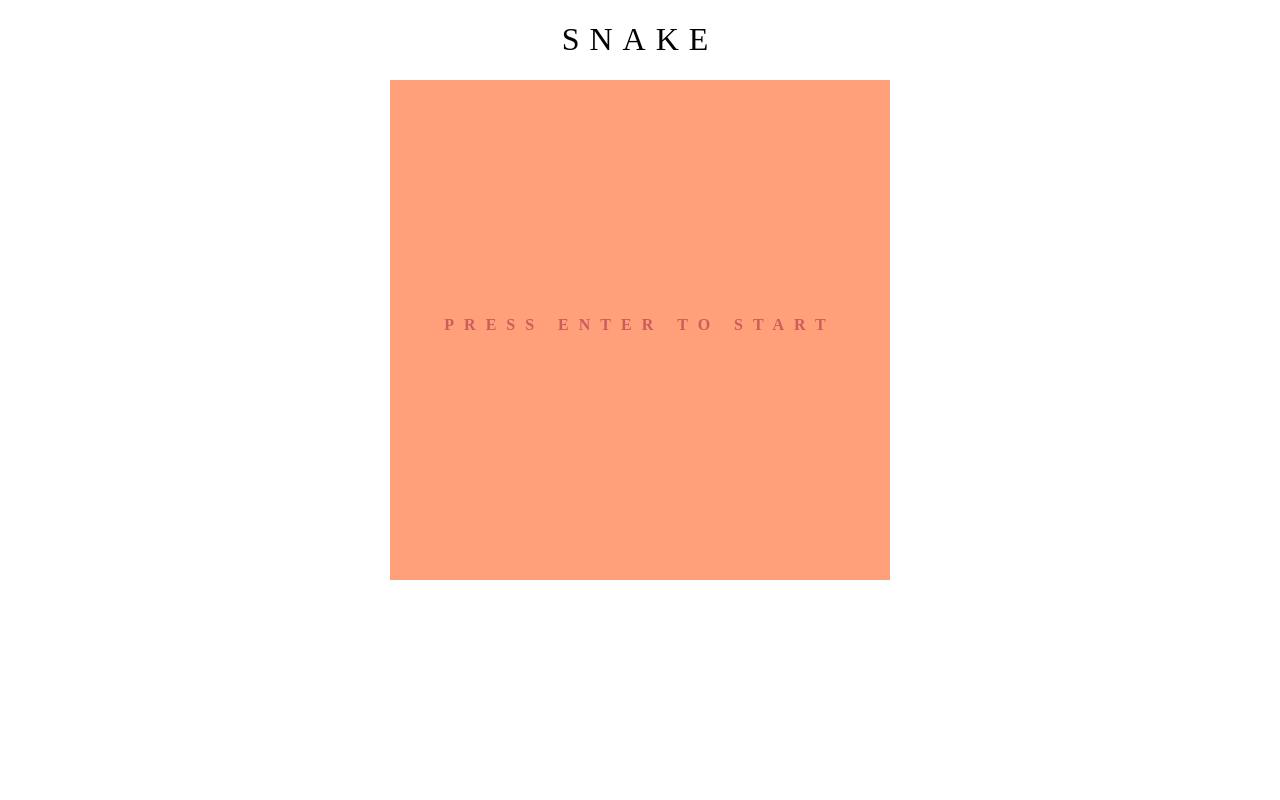
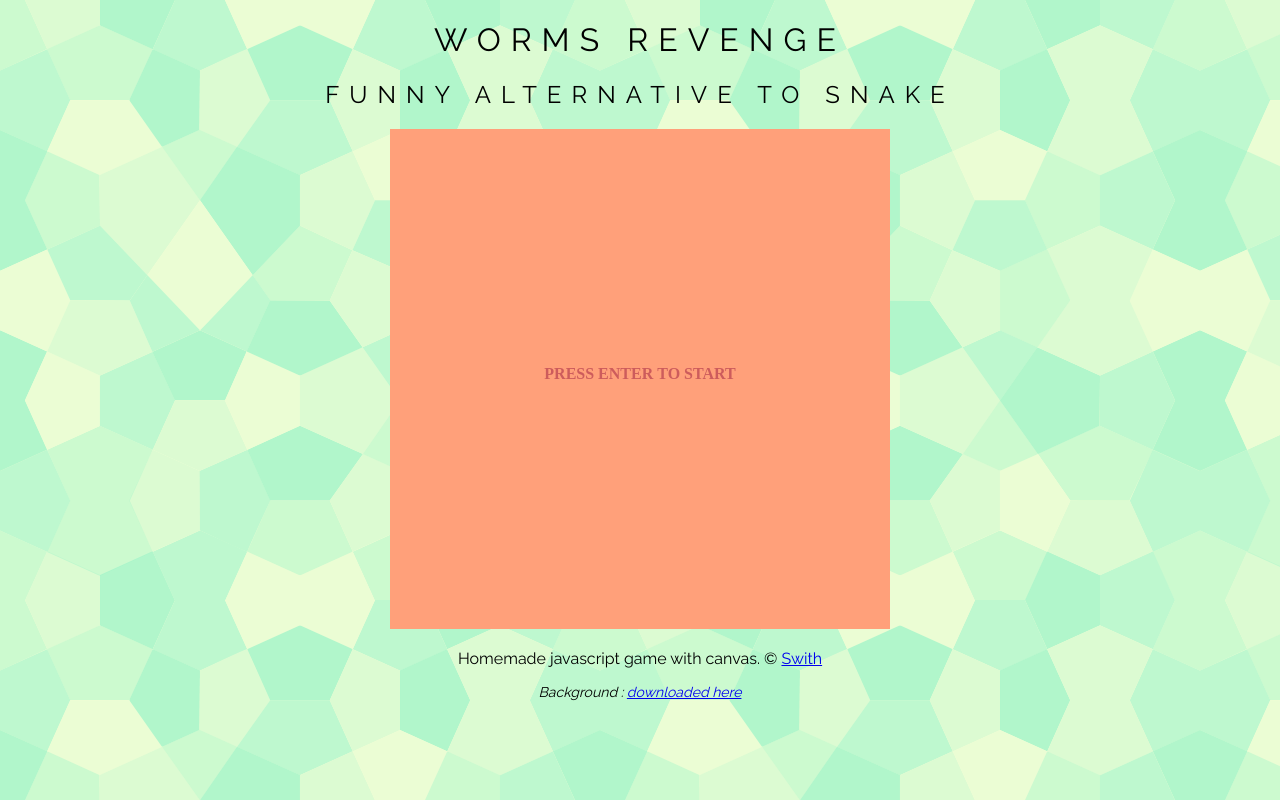
Before and after one commit to SwithFr/Snake, a plain HTML site: page index.html in a window 1280 px wide. Drawn offline with Linux system fonts and the light colour scheme.

Commit message:
update html

```diff
--- a/index.html
+++ b/index.html
@@ -2,25 +2,40 @@
 <html lang="fr">
 <head>
 	<meta charset="UTF-8">
-	<title>Snake</title>
+	<title>WORMS REVENGE Game by Swith</title>
+	<link href='http://fonts.googleapis.com/css?family=Raleway:400,700' rel='stylesheet' type='text/css'>
 	<style>
+		body {
+			background: url(./background2.png);
+		}
 		* {
 			box-sizing: border-box;
 			text-align: center;
-			font-family: 'Avenir Next';
+			font-family: 'Raleway', sans-serif;
 			font-weight: normal;
+		}
+		h1, h2 {
 			text-transform: uppercase;
 			letter-spacing: 10px;
+		}
+		.source {
+			font-style: italic;
+			font-size: 14px;
 		}
 	</style>
 </head>
 <body>
-	<h1>Snake</h1>
+	<h1>WORMS REVENGE</h1>
+	<h2>Funny alternative to Snake</h2>
 
 	<canvas id="canvas" width="500" height="500">
 		<p>Oups, votre navigateur est vieux ! <a href="http://browshappy.com">Changez-en</a></p>
 	</canvas>
 
+	<p>
+		Homemade javascript game with canvas. © <a href="http://swith.fr">Swith</a>
+	</p>
+	<p class="source">Background : <a href="http://shootingstar03.deviantart.com/art/Sky-background-283397540">downloaded here</a></p>
 	<script src="snake.js"></script>
 	<script src="game.js"></script>
 </body>
```
